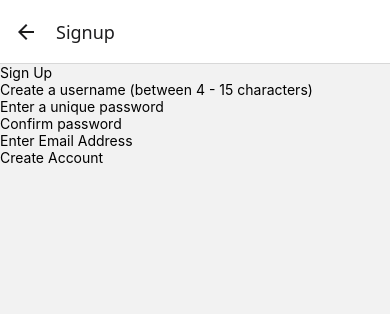
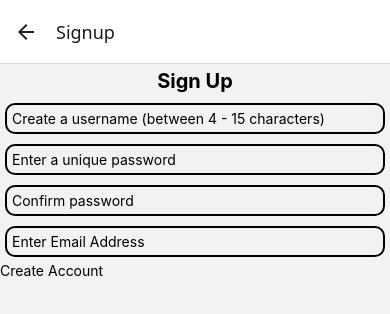
Before and after one commit to ComputerScienceWarrior/fitness-goals, a React Native app: screen /Signup in a window 390 px wide. Shown: the top 314 px of the page. Built offline with nearby package versions, Linux system fonts and the light colour scheme.

Commit message:
imports and displays styling form styles component

```diff
--- a/components/Signup/Signup.js
+++ b/components/Signup/Signup.js
@@ -1,5 +1,6 @@
 import React, { useState } from "react";
 import { View, Text, TextInput, TouchableOpacity } from "react-native";
+import styles from './Styles';
 
 const Signup = ({ navigation }) => {
     const [username, setUsername] = useState('');
@@ -20,26 +21,30 @@ const Signup = ({ navigation }) => {
 
     return(
         <View>
-            <Text>Sign Up</Text>
+            <Text style={styles.header}>Sign Up</Text>
             <TextInput
+                style={styles.textInputs}
                 placeholder="Create a username (between 4 - 15 characters)"
                 value={username}
                 onChangeText={setUsername}
             />
             <TextInput
+                style={styles.textInputs}
                 secureTextEntry
                 value={password}
                 placeholder="Enter a unique password"
                 onChangeText={setPassword}
             />
             <TextInput
+                style={styles.textInputs}
                 secureTextEntry
                 value={passwordConfirmation}
                 placeholder="Confirm password"
                 onChangeText={setPasswordConfirmation}
             />
-            {password != passwordConfirmation ? <Text>Passwords do not match!</Text> : null }
+            {password != passwordConfirmation && passwordConfirmation != '' ? <Text style={styles.alertText}>Passwords do not match!</Text> : null }
             <TextInput
+                style={styles.textInputs}
                 value={email}
                 placeholder="Enter Email Address"
                 onChangeText={setEmail}
```
